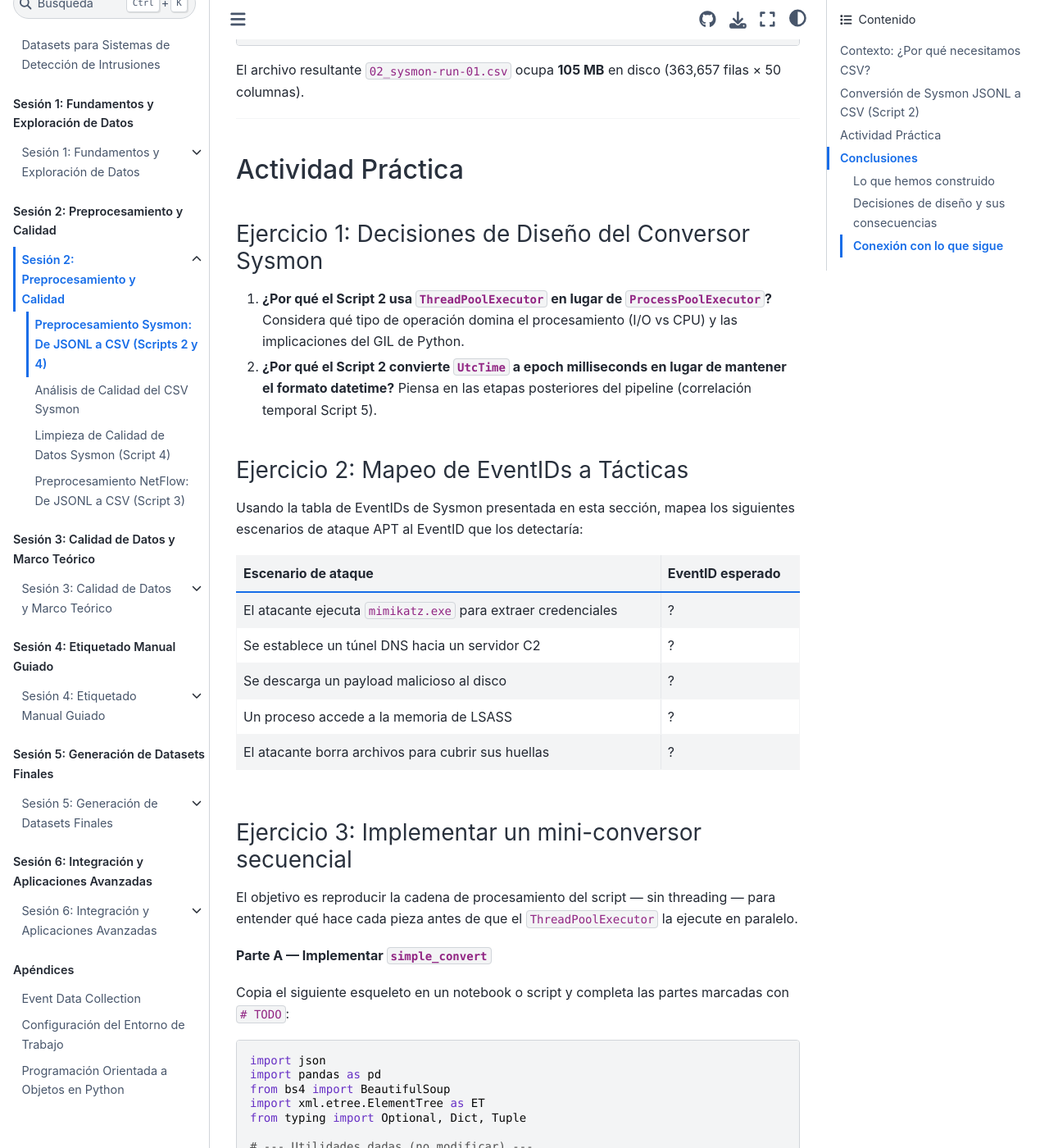
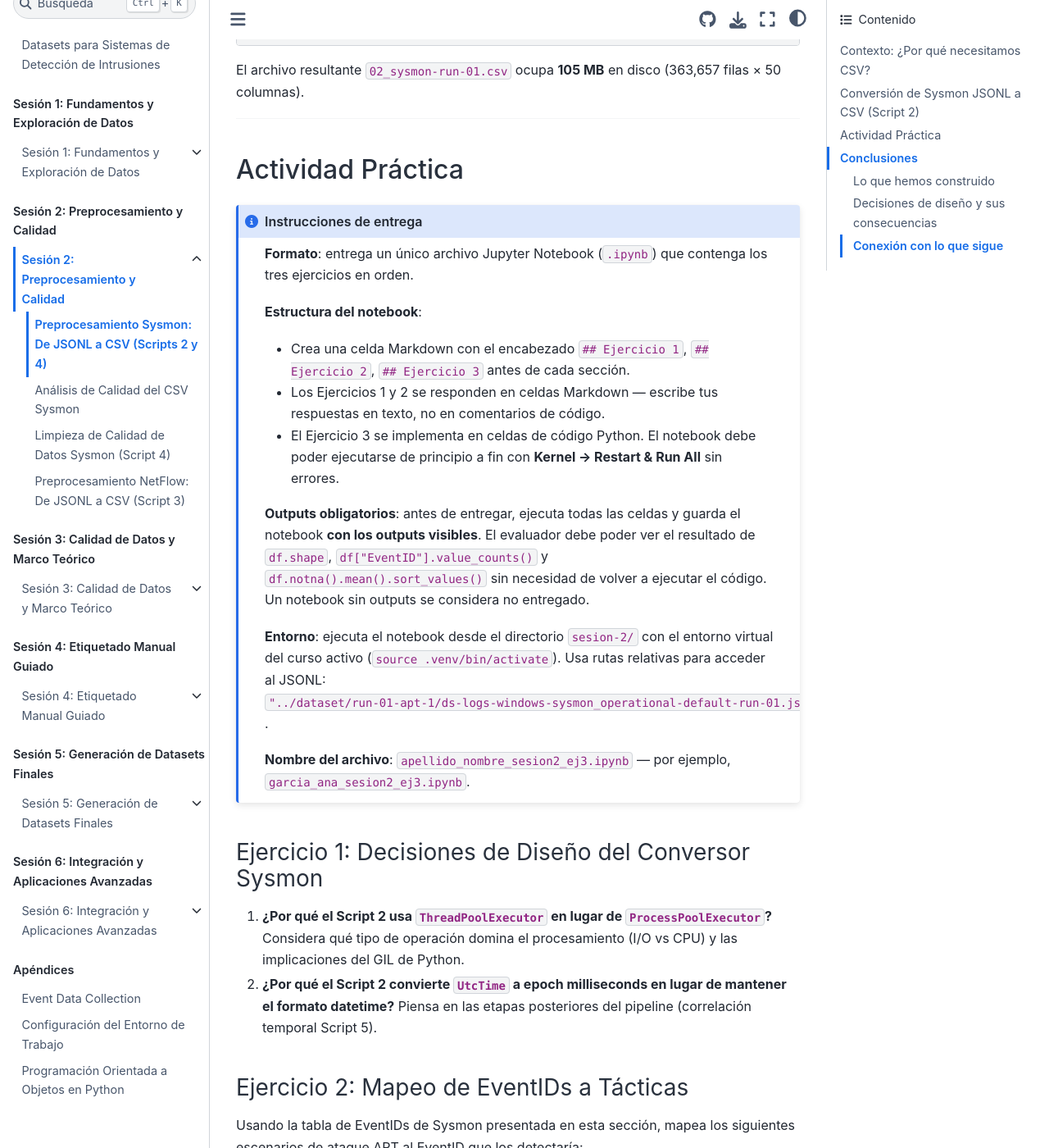
Before and after one commit to ollerenac/curso2026, a Jupyter Book: the page built from sesion-2/7-preprocesamiento-sysmon.md, in a window 1280 px wide and 1400 px high, scrolled down 20401 px. Shown: the whole window at 82% size. Built offline with Jupyter Book 1.0.4 settings and Sphinx 7.4.7 and the Sphinx Book theme 1.1.4, drawn with Linux system fonts in a browser that asks for light colours.

Commit message:
feat(sesion-2): add detailed submission instructions note to Actividad Práctica

````diff
--- a/sesion-2/7-preprocesamiento-sysmon.md
+++ b/sesion-2/7-preprocesamiento-sysmon.md
@@ -1026,6 +1026,23 @@ El archivo resultante `02_sysmon-run-01.csv` ocupa **105 MB** en disco (363,657
 
 ## Actividad Práctica
 
+```{admonition} Instrucciones de entrega
+:class: note
+
+**Formato**: entrega un único archivo Jupyter Notebook (`.ipynb`) que contenga los tres ejercicios en orden.
+
+**Estructura del notebook**:
+- Crea una celda Markdown con el encabezado `## Ejercicio 1`, `## Ejercicio 2`, `## Ejercicio 3` antes de cada sección.
+- Los Ejercicios 1 y 2 se responden en celdas Markdown — escribe tus respuestas en texto, no en comentarios de código.
+- El Ejercicio 3 se implementa en celdas de código Python. El notebook debe poder ejecutarse de principio a fin con **Kernel → Restart & Run All** sin errores.
+
+**Outputs obligatorios**: antes de entregar, ejecuta todas las celdas y guarda el notebook **con los outputs visibles**. El evaluador debe poder ver el resultado de `df.shape`, `df["EventID"].value_counts()` y `df.notna().mean().sort_values()` sin necesidad de volver a ejecutar el código. Un notebook sin outputs se considera no entregado.
+
+**Entorno**: ejecuta el notebook desde el directorio `sesion-2/` con el entorno virtual del curso activo (`source .venv/bin/activate`). Usa rutas relativas para acceder al JSONL: `"../dataset/run-01-apt-1/ds-logs-windows-sysmon_operational-default-run-01.jsonl"`.
+
+**Nombre del archivo**: `apellido_nombre_sesion2_ej3.ipynb` — por ejemplo, `garcia_ana_sesion2_ej3.ipynb`.
+```
+
 ### Ejercicio 1: Decisiones de Diseño del Conversor Sysmon
 
 1. **¿Por qué el Script 2 usa `ThreadPoolExecutor` en lugar de `ProcessPoolExecutor`?** Considera qué tipo de operación domina el procesamiento (I/O vs CPU) y las implicaciones del GIL de Python.
````
